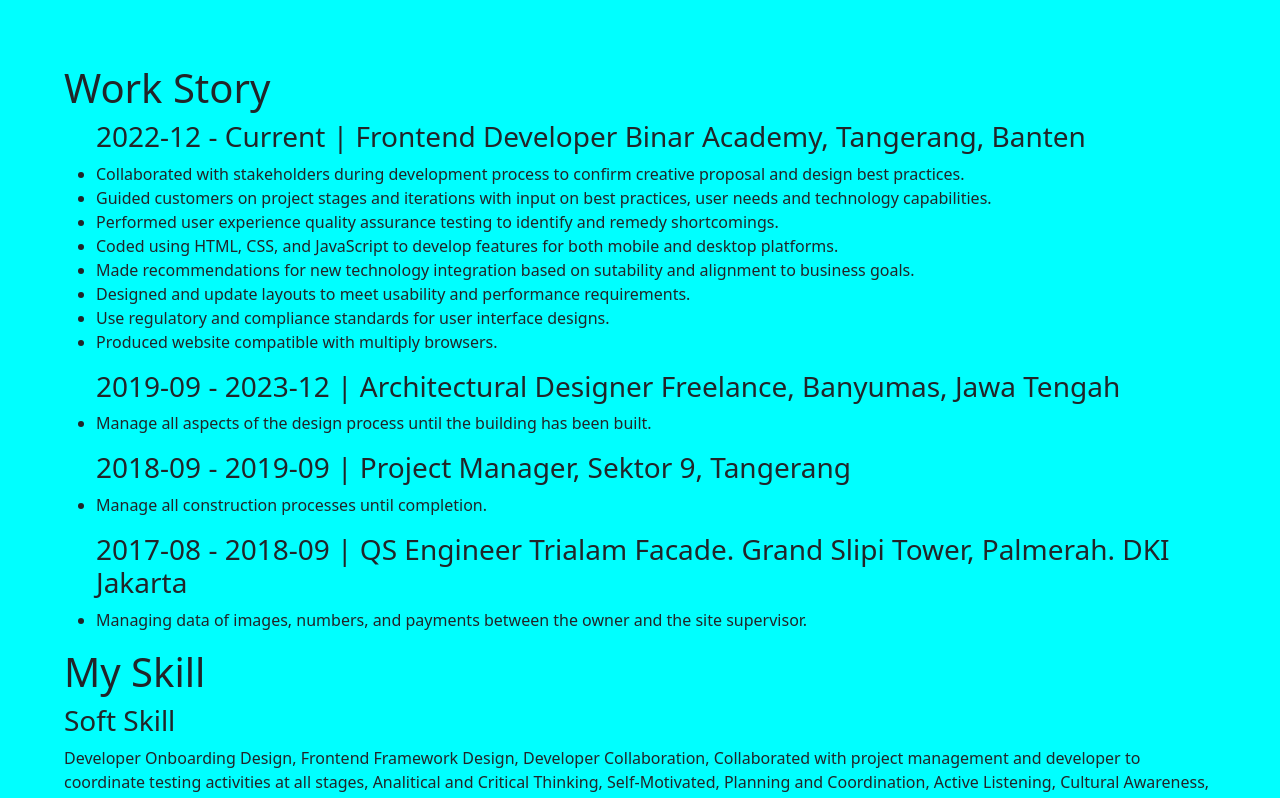
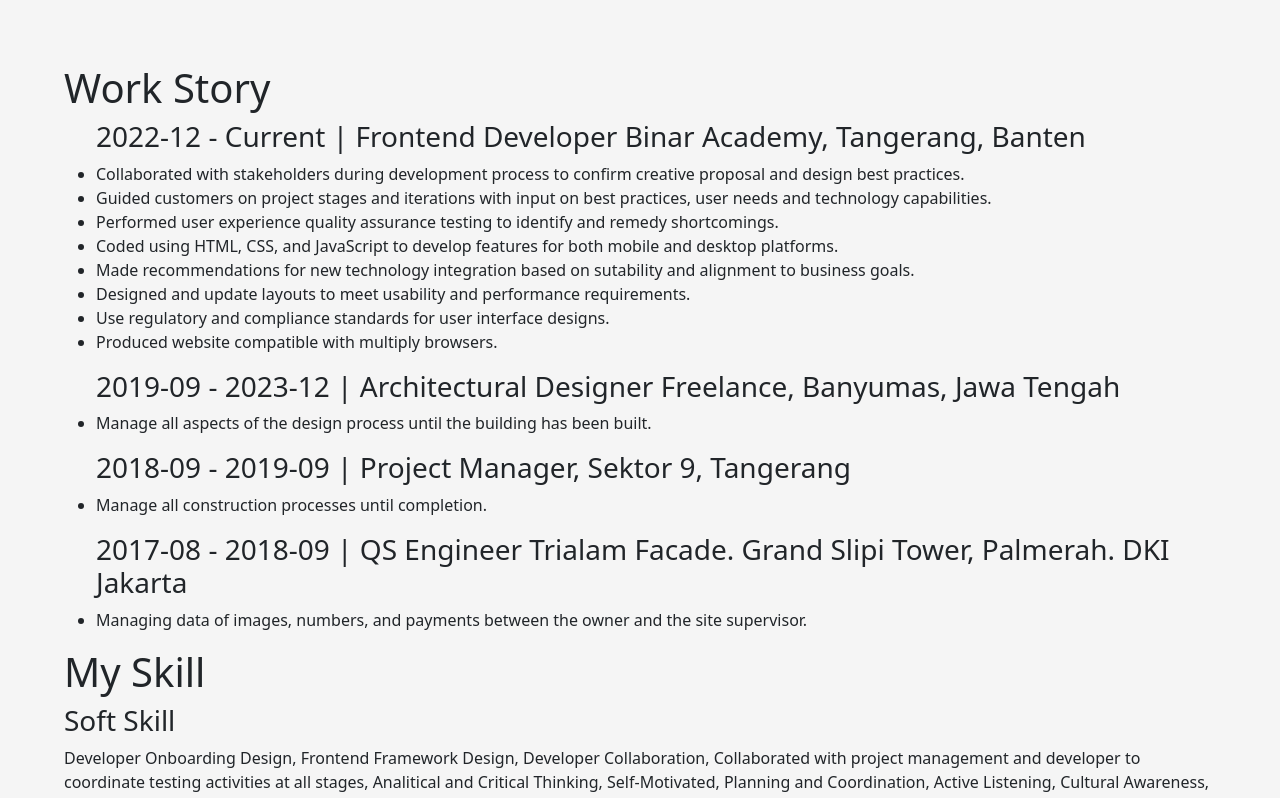
Before and after one commit to yogagayuhmukti/self-app, a React (Create React App) app: page /curriculumvitae in a window 1280 px wide. Shown: the top 798 px of the page. Built offline with nearby package versions, Linux system fonts and the light colour scheme.

Commit message:
bacground

```diff
--- a/src/pages/CurriculumVitae/CurriculumVitae.css
+++ b/src/pages/CurriculumVitae/CurriculumVitae.css
@@ -1,5 +1,5 @@
 .CV {
-  background-color: aqua;
+  background-color: whitesmoke;
 }
 .contentCV {
   padding: 5%;
```
